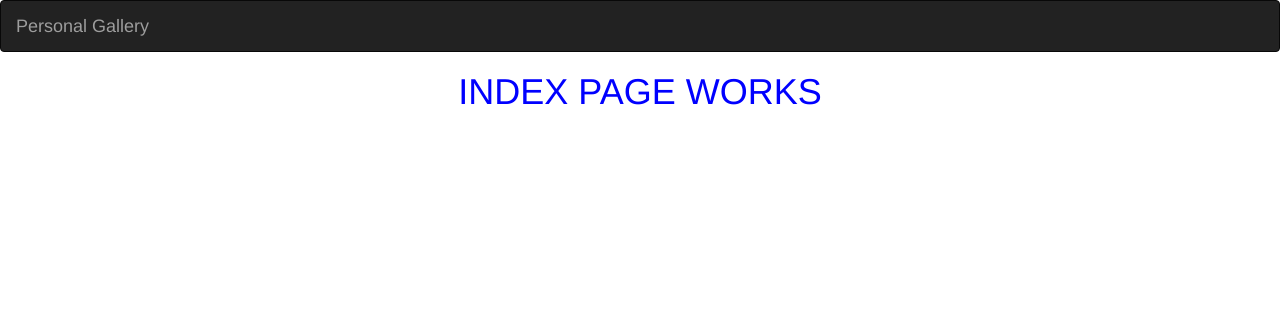
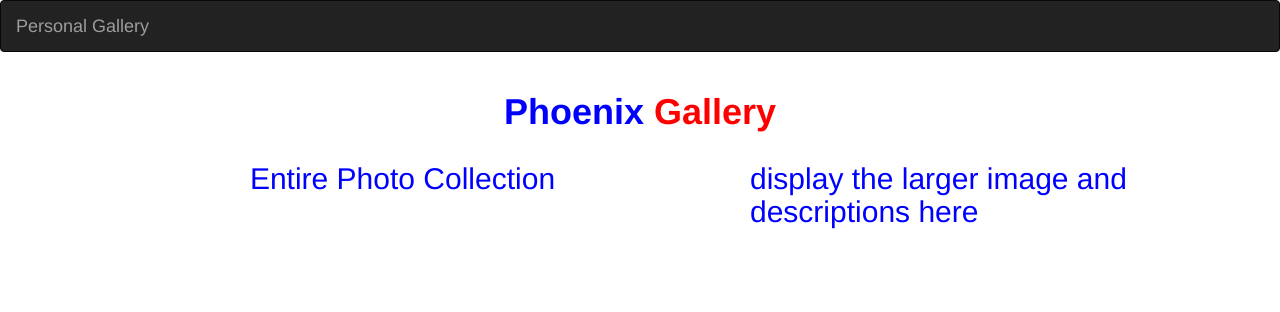
Before and after one commit to Kevson102/Personal-Gallery, a Django app: page / in a window 1280 px wide. Shown: the top 312 px of the page. Run offline with Django 3.2, Linux system fonts and the light colour scheme; data that the repository does not hold is empty; some libraries are stand-ins or nearby versions.

```diff
--- a/gallery/templates/index.html
+++ b/gallery/templates/index.html
@@ -3,12 +3,20 @@
 {%block content%}
 {{block.super}}
 
-<h1 class="text-center">INDEX PAGE WORKS</h1>
-{% for image in images%}
-<div class="all">
-  {{image.image_name}}
-  <img src="{{image.image.url}}" class="img-responsive all" alt="Picture">
+<div class="container">
+  <h1 class="text-center">Phoenix <span class="name">Gallery</span></h1>
+  <div class="col-md-7 ">
+    <h2 class="text-center">Entire Photo Collection</h2>
+    {% for image in images%}
+      <div class="text-center display1">
+        {{image.image_name}}
+        <img src="{{image.image.url}}" class="img-responsive" alt="Picture">
+      </div>
+    {% endfor %}
+  </div>
+  <div class="col-md-5">
+    <h2>display the larger image and descriptions here</h2>
+  </div>
 </div>
-{% endfor %}
 
 {%endblock%}
--- a/static/css/base.css
+++ b/static/css/base.css
@@ -1,6 +1,16 @@
 h1{
+  font-weight: bold;
+}
+h2,h1{
   color: blue;
 }
-.all{
-  max-width: 250px;
+span{
+  color: red;
 }
+
+.display1{
+  box-sizing: border-box;
+  float: left;
+  width: 25%;
+  padding: 5px;
+}
```
Also changed, not shown: static/images/Lion.jpg (added), static/images/Mild-Chicken-Curry.jpg (added), static/images/Paradise_lost4_raVS889.jpg (added), static/images/green_cuisine.jpg (added), static/images/mercedez_benz.png (added), static/images/paradise_lost1_Yo1GCkS.jpg (added), static/images/paradise_lost3.jpg (added).
